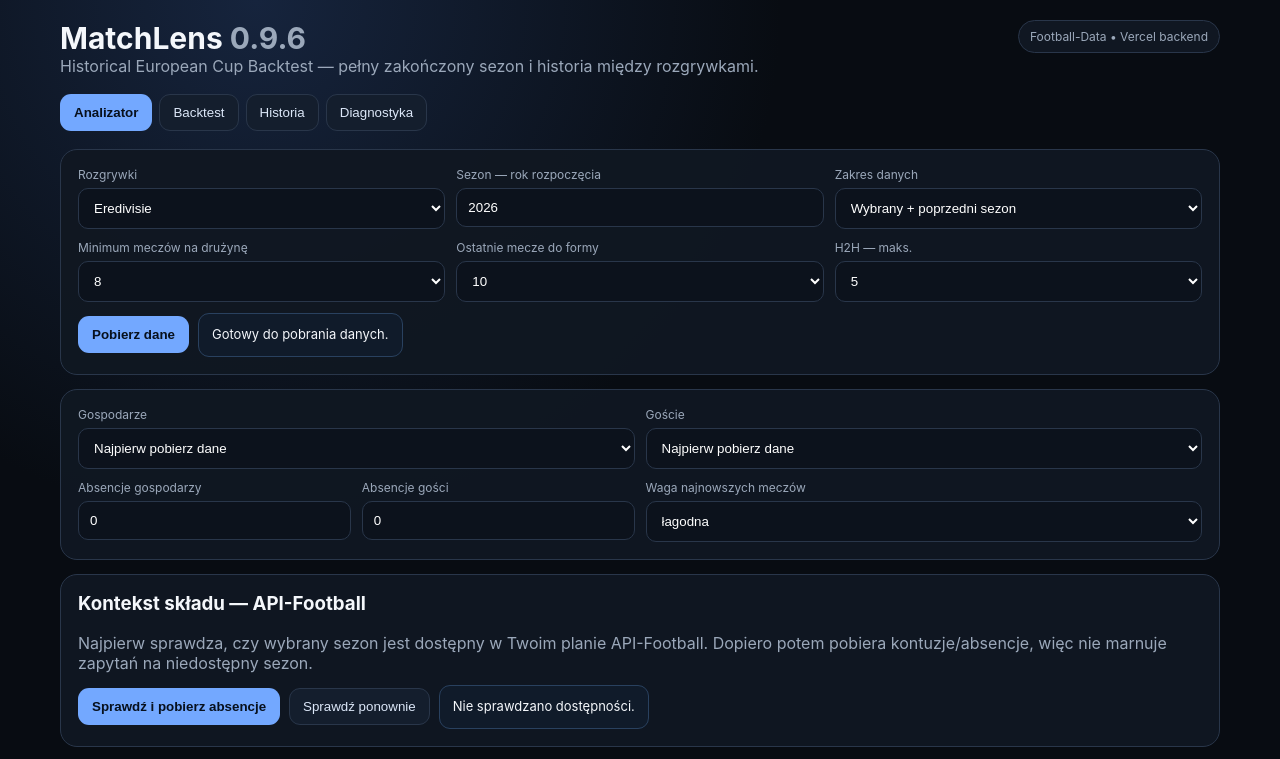
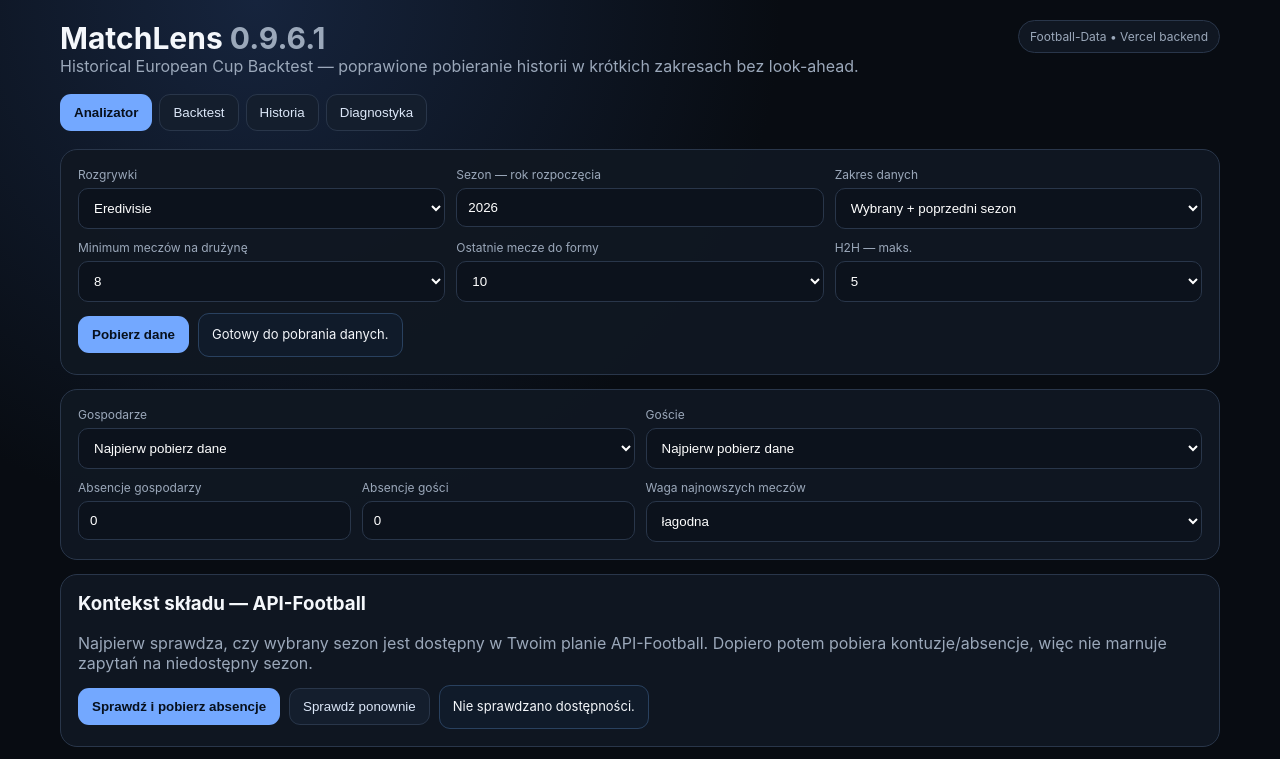
Before and after one commit to pawelcepak/matchlens, a website: page v06.html in a window 1280 px wide. Shown: the top 759 px of the page. Drawn offline with Linux system fonts and the light colour scheme.

Commit message:
Wire MatchLens 0.9.6.1 chunked cup backtest fix

```diff
--- a/v06.html
+++ b/v06.html
@@ -4,16 +4,16 @@
 <meta charset="utf-8">
 <meta name="viewport" content="width=device-width,initial-scale=1">
 <meta name="theme-color" content="#0a0f17">
-<title>MatchLens 0.9.6</title>
+<title>MatchLens 0.9.6.1</title>
 <style>html,body{margin:0;background:#080c12;color:#fff;font-family:system-ui,sans-serif}.boot{min-height:100vh;display:grid;place-items:center;color:#9ba8ba}</style>
 </head>
-<body><div class="boot">Ładowanie MatchLens 0.9.6…</div>
+<body><div class="boot">Ładowanie MatchLens 0.9.6.1…</div>
 <script>
 (async()=>{
  try{
-  const r=await fetch('/index.html?base=096',{cache:'no-store'});if(!r.ok)throw new Error('HTTP '+r.status);let html=await r.text();
-  html=html.replace('<title>MatchLens 0.5</title>','<title>MatchLens 0.9.6</title>').replace('MatchLens <span class="muted">0.5</span>','MatchLens <span class="muted">0.9.6</span>').replace('Advanced Model — ważona forma, rating siły ligi, home/away, H2H i porównanie z rynkiem.','Historical European Cup Backtest — pełny zakończony sezon i historia między rozgrywkami.').replace('</body>','<script src="/v06.js?v=0604"><\/script><script src="/v07.js?v=0711"><\/script><script src="/v08.js?v=0801"><\/script><script src="/v09.js?v=0901"><\/script><script src="/v091.js?v=0911"><\/script><script src="/v092.js?v=0921"><\/script><script src="/v093.js?v=0931"><\/script><script src="/v094.js?v=0941"><\/script><script src="/v0941.js?v=0942"><\/script><script src="/v095.js?v=0951"><\/script><script src="/v096.js?v=0961"><\/script></body>');
+  const r=await fetch('/index.html?base=0961',{cache:'no-store'});if(!r.ok)throw new Error('HTTP '+r.status);let html=await r.text();
+  html=html.replace('<title>MatchLens 0.5</title>','<title>MatchLens 0.9.6.1</title>').replace('MatchLens <span class="muted">0.5</span>','MatchLens <span class="muted">0.9.6.1</span>').replace('Advanced Model — ważona forma, rating siły ligi, home/away, H2H i porównanie z rynkiem.','Historical European Cup Backtest — poprawione pobieranie historii w krótkich zakresach bez look-ahead.').replace('</body>','<script src="/v06.js?v=0604"><\/script><script src="/v07.js?v=0711"><\/script><script src="/v08.js?v=0801"><\/script><script src="/v09.js?v=0901"><\/script><script src="/v091.js?v=0911"><\/script><script src="/v092.js?v=0921"><\/script><script src="/v093.js?v=0931"><\/script><script src="/v094.js?v=0941"><\/script><script src="/v0941.js?v=0942"><\/script><script src="/v095.js?v=0951"><\/script><script src="/v096.js?v=0961"><\/script><script src="/v0961.js?v=09611"><\/script></body>');
   document.open();document.write(html);document.close();
- }catch(e){document.body.innerHTML='<div class="boot">Nie udało się uruchomić MatchLens 0.9.6: '+String(e.message||e)+'</div>'}
+ }catch(e){document.body.innerHTML='<div class="boot">Nie udało się uruchomić MatchLens 0.9.6.1: '+String(e.message||e)+'</div>'}
 })();
 </script></body></html>
```
